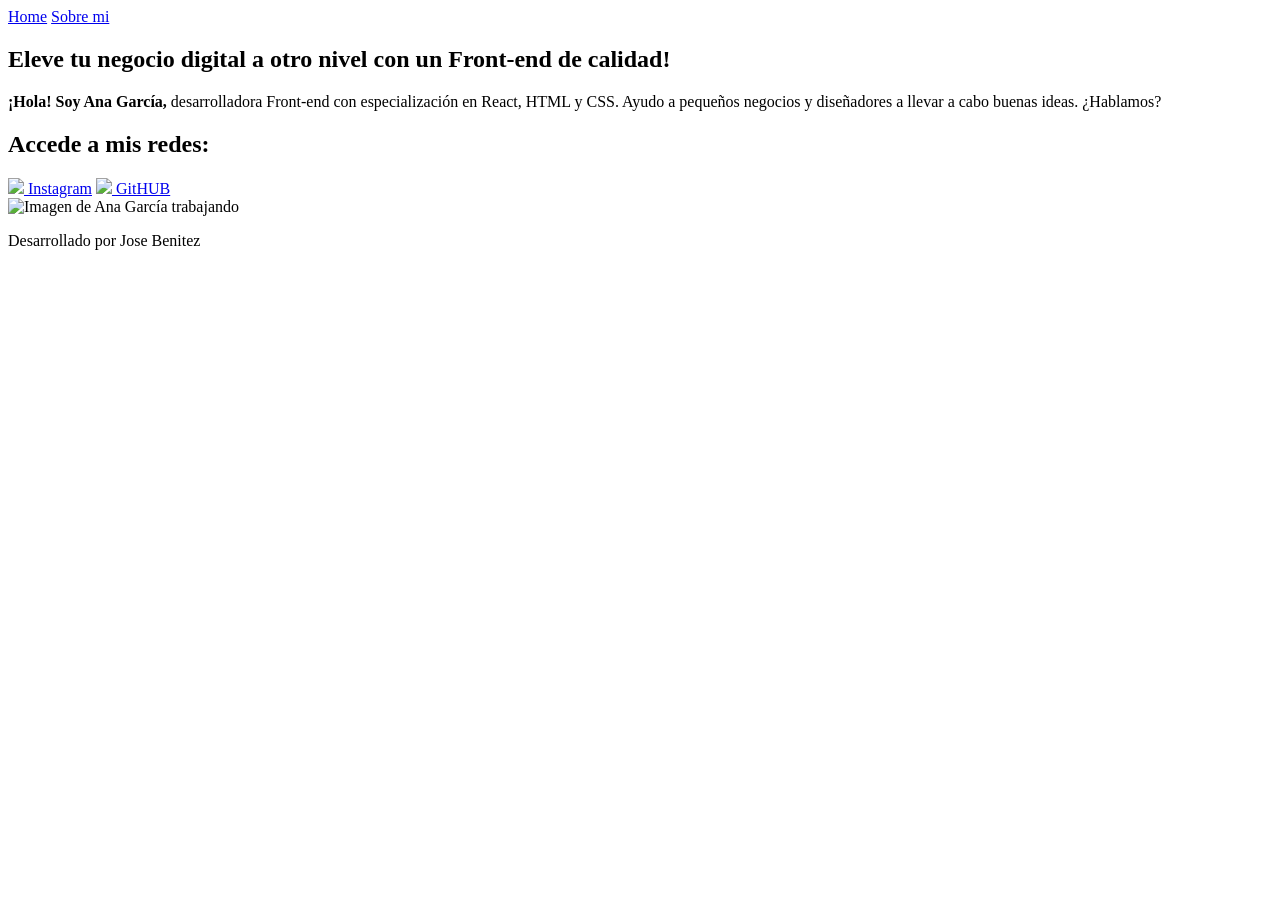
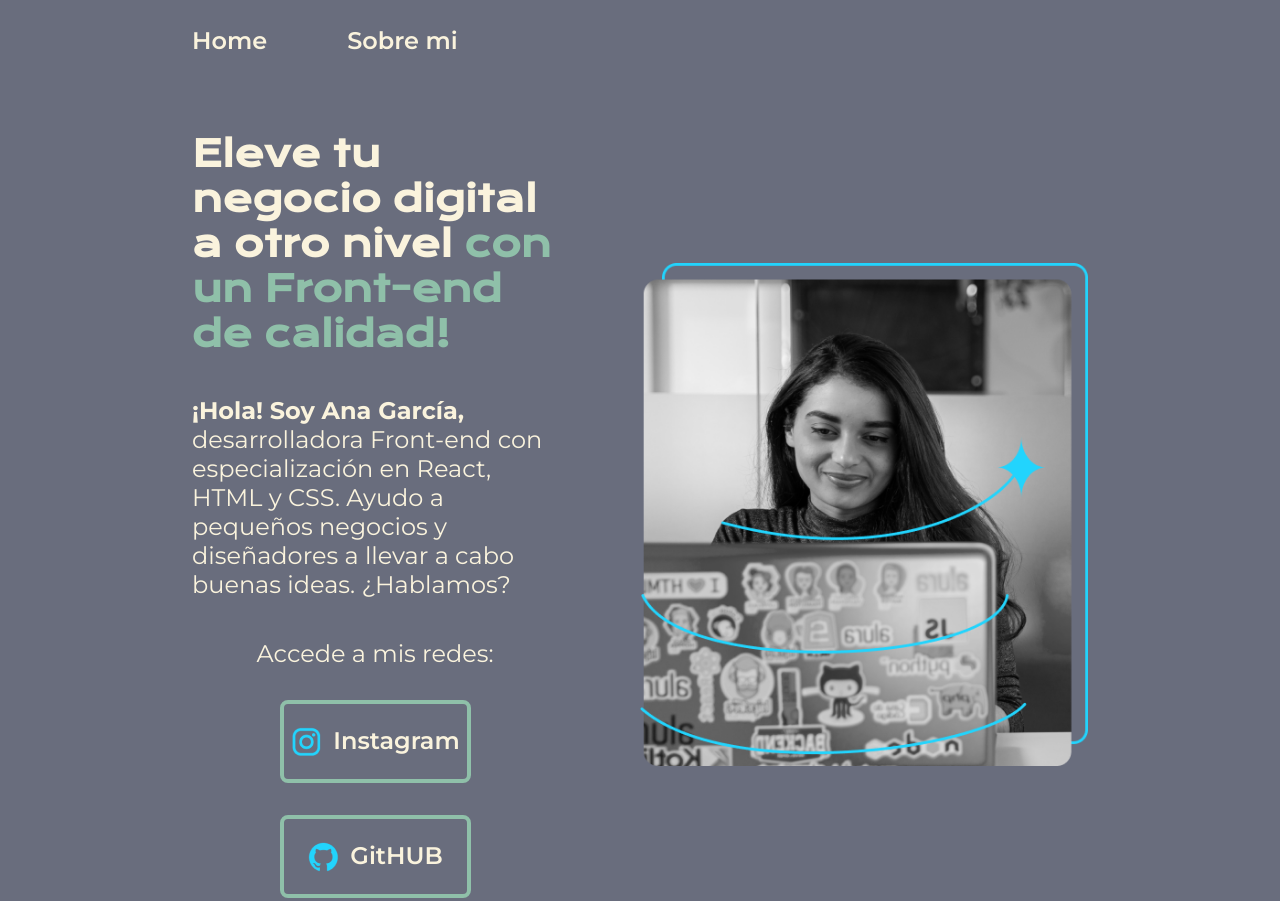
Before and after one commit to pepebenitez01/portafolio, a plain HTML site: page index.html in a window 1280 px wide. Shown: the top 901 px of the page. Before the commit the page ends 800 px from the top, so only its background shows below. Drawn offline with nearby package versions, Linux system fonts and the light colour scheme; the site is published under a folder, as on GitHub Pages, so addresses that start at the root find nothing.

Commit message:
Tercer Commit (Error corregido en Vercel)

```diff
--- a/index.html
+++ b/index.html
@@ -4,13 +4,13 @@
     <meta charset="UTF-8">
     <meta name="viewport" content="width=device-width, initial-scale=1.0">
     <title>Portafolio</title>
-    <link rel="stylesheet" href="/portafolio/styles/style.css">
+    <link rel="stylesheet" href="styles/style.css">
 </head>
 <body>
     <header class="header">
         <nav class="header__menu">
-            <a class="header__menu__link" href="/portafolio/index.html">Home</a>
-            <a class="header__menu__link" href="/portafolio/about.html">Sobre mi</a>
+            <a class="header__menu__link" href="index.html">Home</a>
+            <a class="header__menu__link" href="about.html">Sobre mi</a>
         </nav>
     </header>
     <main class="presentacion">
@@ -27,14 +27,14 @@
             <div class="presentacion__enlaces">
                 <h2 class="presentacion__enlaces_subtitulos">Accede a mis redes: </h2>
                 <a class='presentacion__enlaces__link' href="https://www.instagram.com/quintosiete/">
-                    <img src="/portafolio/assets/instagram.png">
+                    <img src="./assets/instagram.png">
                     Instagram</a>
                 <a class='presentacion__enlaces__link' href="https://github.com/dashboard">
-                    <img src="/portafolio/assets/github.png">
+                    <img src="./assets/github.png">
                     GitHUB</a>
             </div>
         </section>
-        <img class="presentacion__imagen"src="/portafolio/assets/Imagem.png" alt="Imagen de Ana García trabajando">
+        <img class="presentacion__imagen"src="./assets/Imagem.png" alt="Imagen de Ana García trabajando">
     </main>
     <footer class="footer">
         <p>Desarrollado por Jose Benitez</p>
```
Also changed, not shown: about.html (+4 -4 lines).
